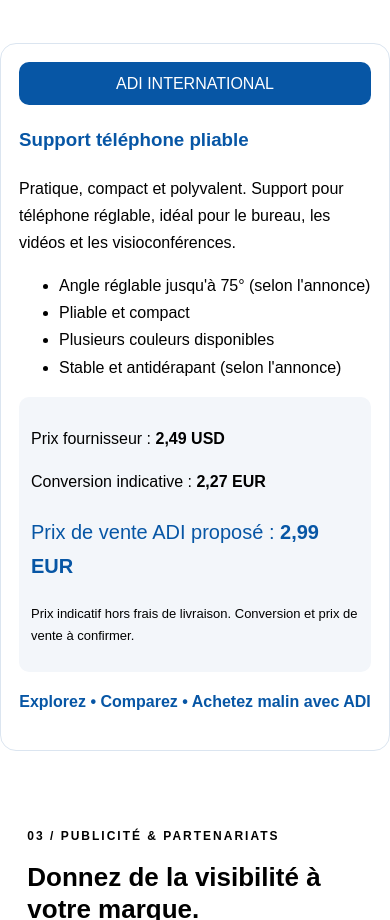
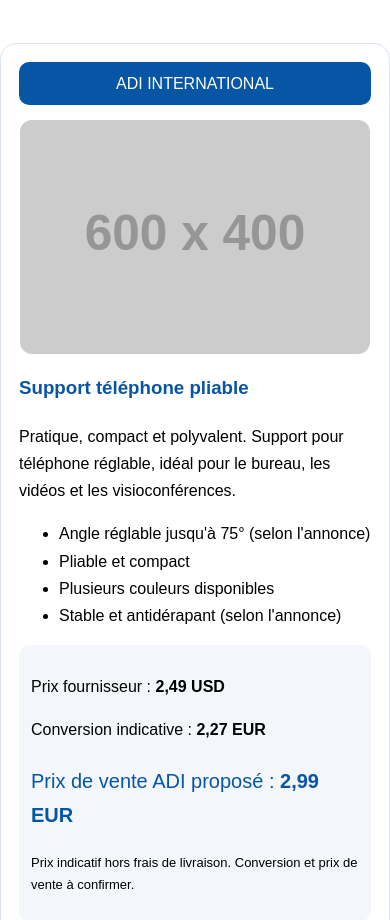
Before and after one commit to boudokhanedhafer-code2027/adi-international, a plain HTML site: page index.html in a window 390 px wide. Shown: the part 1980-2900 px from the top of the page. Drawn offline with Linux system fonts and the light colour scheme; placeholder pictures from the web are drawn by us.

Commit message:
Add image for téléphone pliable support section

```diff
--- a/index.html
+++ b/index.html
@@ -116,7 +116,8 @@ HTML
     ADI INTERNATIONAL
   </div>
 
-  <h3 style="color:#0756a5;">Support téléphone pliable</h3>
+<img src="https://placehold.co/600x400?text=ADI+Phone+Stand"
+style="width:100%;max-width:350px;height:auto;display:block;margin:15px auto;border-radius:12px;">  <h3 style="color:#0756a5;">Support téléphone pliable</h3>
 
   <p>
     Pratique, compact et polyvalent.
```
